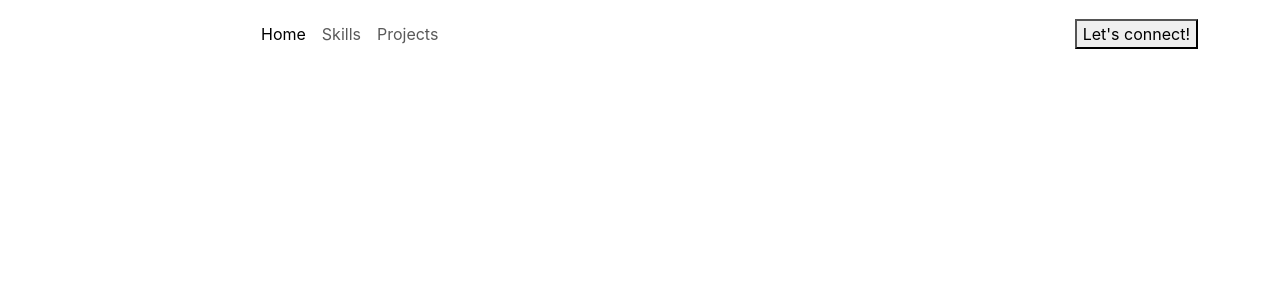
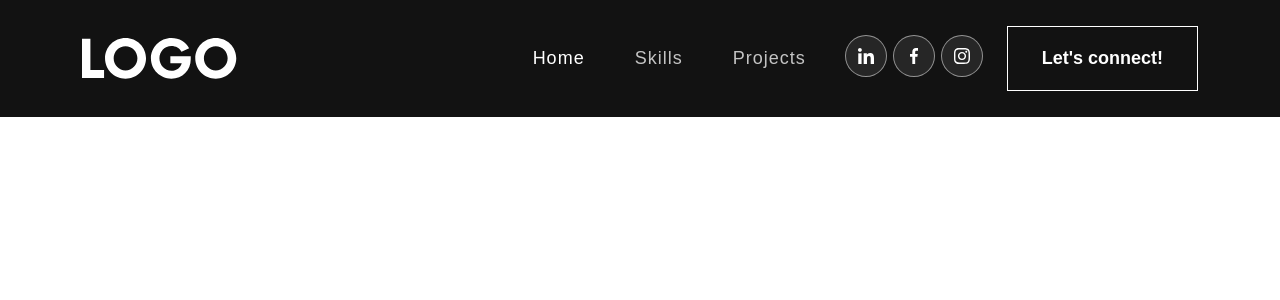
Before and after one commit to XinzhouLi/personal_portfolio, a React (Create React App) app: page / in a window 1280 px wide. Shown: the top 300 px of the page. Built offline with nearby package versions, Linux system fonts and the light colour scheme.

Commit message:
navbar desktop layout done

```diff
--- a/package.json
+++ b/package.json
@@ -6,9 +6,9 @@
     "@testing-library/jest-dom": "^5.16.5",
     "@testing-library/react": "^13.4.0",
     "@testing-library/user-event": "^13.5.0",
+    "bootstrap": "5.3.2",
     "react": "^18.2.0",
     "react-bootstrap": "^2.9.0",
-    "bootstrap": "5.3.2",
     "react-dom": "^18.2.0",
     "react-scripts": "5.0.1",
     "web-vitals": "^2.1.4"
@@ -36,5 +36,8 @@
       "last 1 firefox version",
       "last 1 safari version"
     ]
+  },
+  "devDependencies": {
+    "@babel/plugin-proposal-private-property-in-object": "^7.21.11"
   }
 }
--- a/src/App.css
+++ b/src/App.css
@@ -1,3 +1,205 @@
+/*Define Fonts*/
+@font-face {
+  font-family: "Centra";
+  font-weight: 700;
+}
+@font-face {
+  font-family: "Centra";
+  font-weight: 500;
+}
+@font-face {
+  font-family: "Centra";
+  font-weight: 400;
+}
+
+/*Default basic CSS*/
+
+*{
+  margin: 0;
+  padding: 0;
+  box-sizing: border-box;
+}
+
+body{
+  font-weight: 400;
+  overflow-x: hidden;
+  position: relative;
+  /*background-color: #121212 !important;*/
+  color: #fff !important;
+  font-family: 'Centra', sans-serif !important;
+
+}
+
+h1,h2,h3,h4,h5,h6,h7 {
+  padding: 0;
+  margin: 0;
+  line-height: normal;
+}
+
+
+/*navbar css*/
+
+nav.navbar{
+  padding: 18px 0;
+  position: fixed;
+  width: 100%;
+  top: 0;
+  z-index: 9999; /* keep the div on the top layer of others div*/
+  transition: 0.32 ease-in-out;
+  background-color: #121212 !important;
+
+}
+
+nav.navbar.scrolled{
+  padding: 0 0;
+  background-color: #121212;
+}
+
+nav.navbar a.navbar-brand{
+  width: 9%;
+}
+
+
+
+
+
+nav.navbar .navbar-nav .nav-link.navbar-link {
+  font-weight: 400;
+  color: #ffffff !important;
+  letter-spacing: 1px;
+  padding: 0 25px;
+  font-size: 18px;
+  opacity: 0.75;
+
+}
+
+nav.navbar .navbar-nav a.nav-link.navbar-link:hover,
+nav.navbar .navbar-nav a.nav-link.navbar-link.active {
+  opacity: 1;
+}
+span.navbar-text {
+  display: flex;
+  align-items: center;
+}
+.social-icon {
+  display: inline-block;
+  margin-left: 14px;
+}
+.social-icon a {
+  width: 42px;
+  height: 42px;
+  background: rgba(217, 217, 217, 0.1);
+  display: inline-flex;
+  border-radius: 50%;
+  margin-right: 6px;
+  align-items: center;
+  justify-content: center;
+  line-height: 1;
+  border: 1px solid rgba(255, 255, 255, 0.5);
+}
+.social-icon a::before {
+  content: "";
+  width: 42px;
+  height: 42px;
+  position: absolute;
+  background-color: #ffffff;
+  border-radius: 50%;
+  transform: scale(0);
+  transition: 0.3s ease-in-out;
+}
+.social-icon a:hover::before {
+  transform: scale(1);
+}
+.social-icon a img {
+  width: 40%;
+  z-index: 1;
+  transition: 0.3s ease-in-out;
+}
+.social-icon a:hover img {
+  filter: brightness(0) saturate(100%) invert(0%) sepia(7%) saturate(98%) hue-rotate(346deg) brightness(95%) contrast(86%);
+}
+.navbar-text button {
+  font-weight: 700;
+  color: #fff;
+  border: 1px solid #fff;
+  padding: 18px 34px;
+  font-size: 18px;
+  margin-left: 18px;
+  position: relative;
+  background-color: transparent;
+  transition: 0.3s ease-in-out;
+}
+.navbar-text button span {
+  z-index: 1;
+}
+.navbar-text button::before {
+  content: "";
+  width: 0%;
+  height: 100%;
+  position: absolute;
+  background-color: #fff;
+  left: 0;
+  top: 0;
+  z-index: -1;
+  transition: 0.3s ease-in-out;
+}
+.navbar-text button:hover {
+  color: #121212;
+}
+.navbar-text button:hover::before {
+  content: "";
+  width: 100%;
+  height: 100%;
+  position: absolute;
+}
+nav.navbar .navbar-toggler:active,
+nav.navbar .navbar-toggler:focus {
+  outline: none;
+  box-shadow: none;
+}
+nav.navbar .navbar-toggler-icon {
+  width: 24px;
+  height: 17px;
+  background-image: none;
+  position: relative;
+  border-bottom: 2px solid #fff;
+  transition: all 300ms linear;
+  top: -2px;
+}
+nav.navbar .navbar-toggler-icon:focus {
+  border-bottom: 2px solid #fff;
+}
+nav.navbar .navbar-toggler-icon:after,
+nav.navbar .navbar-toggler-icon:before {
+  width: 24px;
+  position: absolute;
+  height: 2px;
+  background-color: #fff;
+  top: 0;
+  left: 0;
+  content: '';
+  z-index: 2;
+  transition: all 300ms linear;
+}
+nav.navbar .navbar-toggler-icon:after {
+  top: 8px;
+}
+nav.navbar .navbar-toggler[aria-expanded="true"] .navbar-toggler-icon:after {
+  transform: rotate(45deg);
+  background-color: #fff;
+  height: 2px;
+}
+nav.navbar .navbar-toggler[aria-expanded="true"] .navbar-toggler-icon:before {
+  transform: translateY(8px) rotate(-45deg);
+  background-color: #fff;
+  height: 2px;
+}
+nav.navbar .navbar-toggler[aria-expanded="true"] .navbar-toggler-icon {
+  border-color: transparent;
+}
+
+
+
 .App {
   text-align: center;
 }
--- a/src/App.js
+++ b/src/App.js
@@ -1,6 +1,6 @@
 import {NavBar} from "./components/NavgationBar"
+import "./App.css"
 function App() {
-   // let Navbar = NavBar
     return (
         <NavBar/>
     );
--- a/src/components/NavgationBar.js
+++ b/src/components/NavgationBar.js
@@ -1,7 +1,6 @@
 import Container from 'react-bootstrap/Container';
 import Nav from 'react-bootstrap/Nav';
 import Navbar from 'react-bootstrap/Navbar';
-import 'react-bootstrap'
 import {useEffect, useState} from "react";
 
 import logo from '../assets/img/logo.svg'
@@ -36,7 +35,7 @@
     }
 
     return (
-        <Navbar expand="lg" className={scrolled ? "scrolled": "" } style={{'background': '#fff'}}>
+        <Navbar expand="lg" className={scrolled ? "scrolled": "" } >
             <Container>
 
                 <Navbar.Brand href="#home">
@@ -46,7 +45,7 @@
                 <Navbar.Toggle aria-controls="basic-navbar-nav"/>
 
                 <Navbar.Collapse id="basic-navbar-nav">
-                    <Nav className="me-auto">
+                    <Nav className="ms-auto">
                         <Nav.Link href="#home"
                                   className={activeLink === 'home' ? 'active navbar-link':'navbar-link'}
                                   onClick={()=> onUpdateActiveLink('home')}>
@@ -61,7 +60,7 @@
 
                         <Nav.Link href="#project"
                                   className={activeLink === 'project' ? 'active navbar-link':'navbar-link'}
-                                  onClick={()=> onUpdateActiveLink('skill')}>
+                                  onClick={()=> onUpdateActiveLink('project')}>
                             Projects
                         </Nav.Link>
                     </Nav>
```
Also changed, not shown: 1 other file (tests, documents, lock files or other folders).
